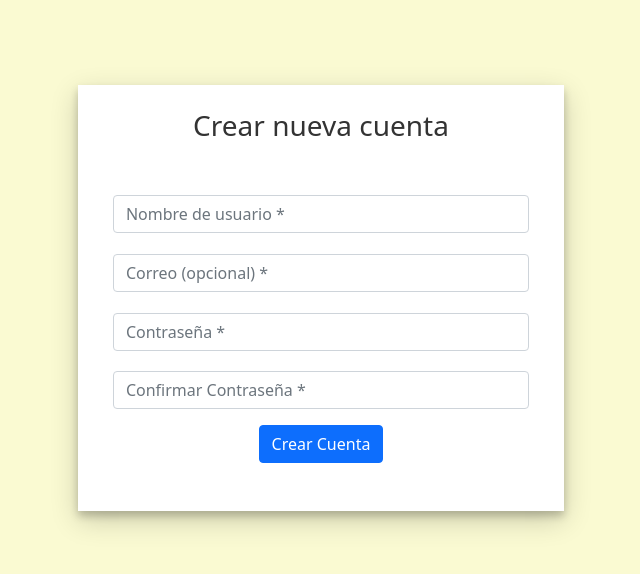
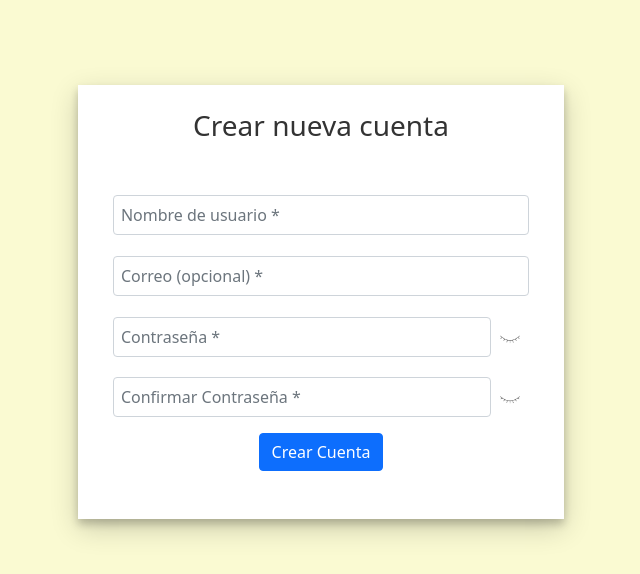
Before and after one commit to Arquisoft/dede_es6a, a React (Create React App) app in the folder webapp/: page /register in a window 1280 px wide. Shown: the top 574 px of the page, without its empty margins (319-959 px from the left). Built offline with nearby package versions, Linux system fonts and the light colour scheme.

Commit message:
Añadida opcion mostrar/ocultar contraseña

```diff
--- a/webapp/src/components/Register/FormRegister.css
+++ b/webapp/src/components/Register/FormRegister.css
@@ -1,7 +1,20 @@
-.ocultar {
-    display: none;
+.campo {
+    display: grid;
+    grid-template-columns: 1fr 0.1fr;
+}
+ .form-control {
+    width: 100%;
+    padding: 7px;
 }
 
-.mostrar {
-    display: block;
+.btnOjo{
+    background-color: #ffffff;
 }
+
+
+.campo img {
+    align-self: center;
+    margin: auto;
+    width: 80%;
+    border: none;
+}
--- a/webapp/src/components/Register/FormRegister.tsx
+++ b/webapp/src/components/Register/FormRegister.tsx
@@ -6,6 +6,35 @@ import 'bootstrap/dist/css/bootstrap.min.css'
 import Button from 'react-bootstrap/Button';
 import { addUser } from "./../../api/api";
 import { User } from './../../shared/shareddtypes';
+import ojoabierto from "./../../assets/ojo_abierto.png"
+import ojocerrado from "./../../assets/ojo_cerrado.png"
+import "./FormRegister.css"
+
+const verContrasena = () => {
+  const element = document.querySelector<HTMLInputElement>("input[name='password']")!    //input
+  const elementImg = document.querySelector<HTMLInputElement>("img[id='imagenPsw']")!
+  if (element.type == 'password'){
+    element.type = 'text';
+    elementImg.src = ojoabierto
+  }
+  else{
+    element.type = 'password';
+    elementImg.src = ojocerrado
+  }
+}
+
+const verConfirmacion = () => {
+  const element = document.querySelector<HTMLInputElement>("input[name='confirmPwd']")!    //input
+  const elementImg = document.querySelector<HTMLInputElement>("img[id='imagenCnf']")!
+  if (element.type == 'password'){
+    element.type = 'text';
+    elementImg.src = ojoabierto
+  }
+  else{
+    element.type = 'password';
+    elementImg.src = ojocerrado
+  }
+}
 
 const enviar = () => {
   const username:HTMLInputElement  = document.querySelector("input[name='username']") as HTMLInputElement;
@@ -62,6 +91,7 @@ export default function FormRegister() {
                      placeholder="Correo (opcional) *"/>
                 </div>
             <div className="form-group">
+            <div className="campo">
                 <input
                     type="password"
                     {...register('password')}
@@ -70,17 +100,25 @@ export default function FormRegister() {
                     placeholder="Contraseña *"
 
                 />
+                <button className="btnOjo" onClick={verContrasena}>
+                    <img src={ojocerrado} id="imagenPsw"/>
+                </button>
+                </div>
             <div className="invalid-feedback">{errors.password?.message}</div>
             </div>
         <div className="form-group">
+            <div className="campo">
                 <input
                     type="password"
                     {...register('confirmPwd')}
                     className={`form-control ${errors.confirmPwd ? 'is-invalid' : ''}`}
                     name="confirmPwd"
                     placeholder="Confirmar Contraseña *"
-
                 />
+                                <button className="btnOjo" onClick={verConfirmacion}>
+                    <img src={ojocerrado} id="imagenCnf"/>
+                </button>
+                </div>
             <div className="invalid-feedback">{errors.confirmPwd?.message}</div>
             </div>
         <div className="mt-3">
```
